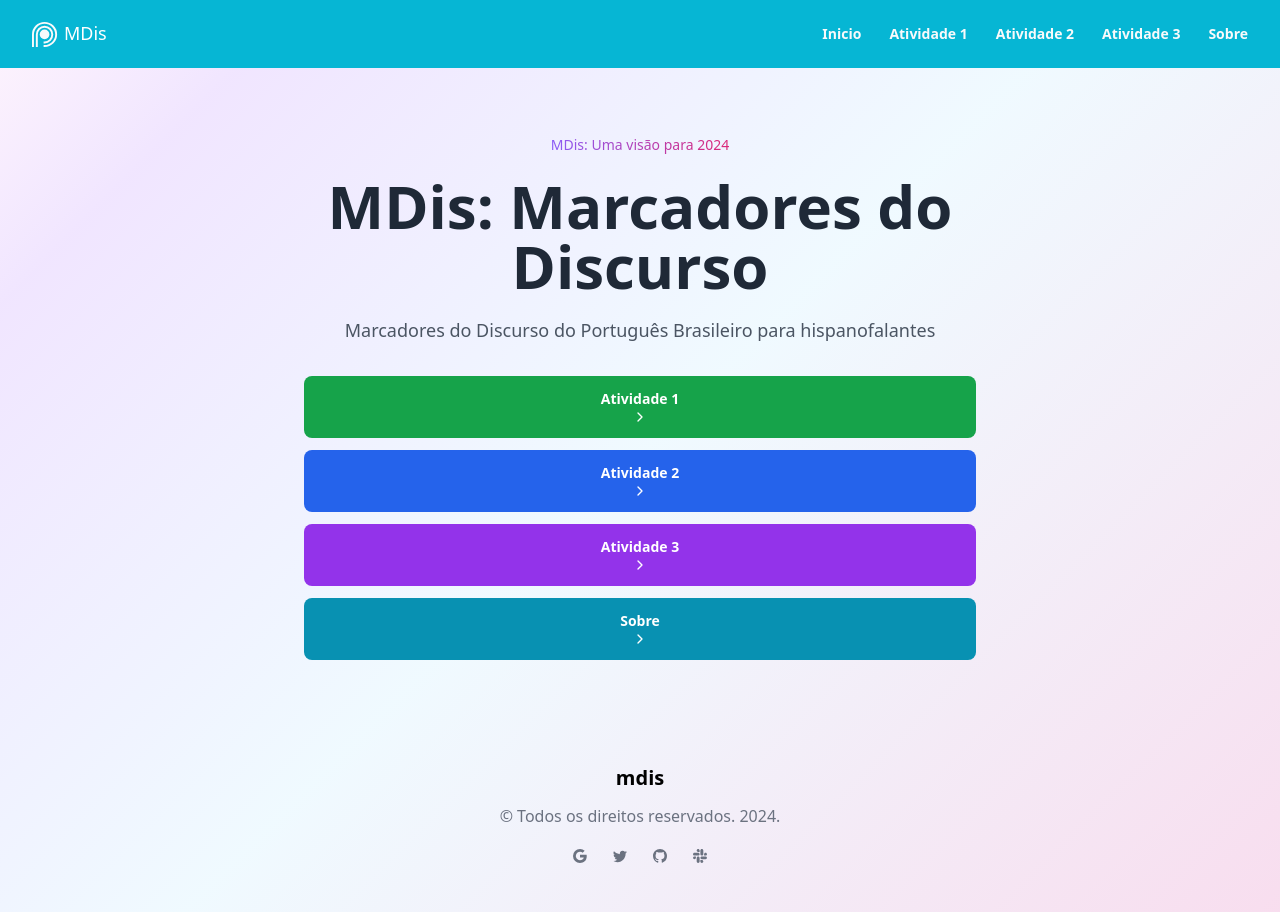
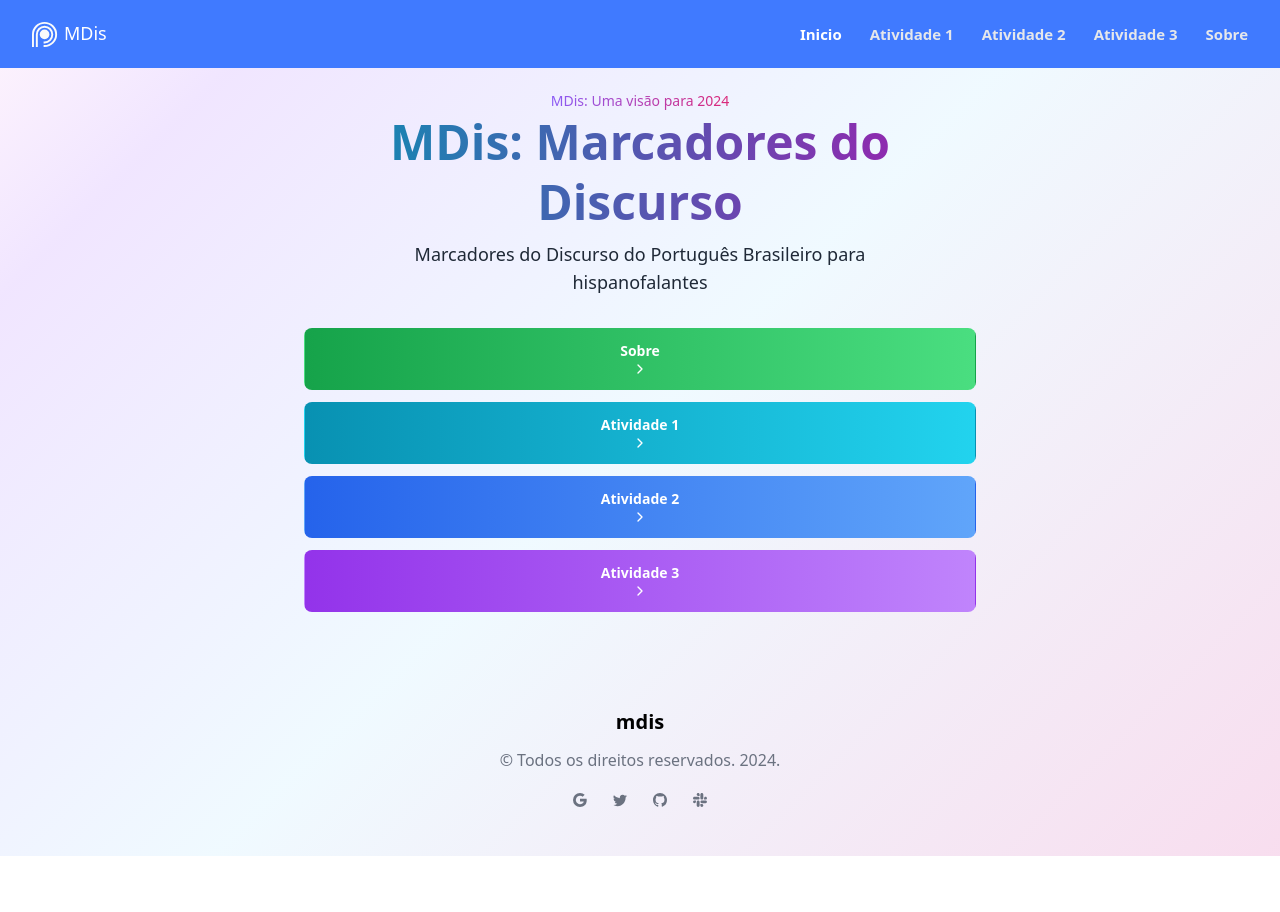
Before and after one commit to mateusdata/mdis, a React (Create React App) app: page / in a window 1280 px wide. After the commit the page ends 856 px from the top, so only its background shows below. Built offline with nearby package versions, Linux system fonts and the light colour scheme.

Commit message:
updade layout

```diff
--- a/package.json
+++ b/package.json
@@ -12,6 +12,7 @@
     "@types/react": "^18.3.3",
     "@types/react-dom": "^18.3.0",
     "@types/react-router-dom": "^5.3.3",
+    "animate.css": "^4.1.1",
     "antd": "^5.18.3",
     "react": "^18.3.1",
     "react-beautiful-dnd": "^13.1.1",
--- a/src/App.tsx
+++ b/src/App.tsx
@@ -1,4 +1,5 @@
 import Router from "./routes/Router";
+import 'animate.css';
 
 export default function App() {
   return (
--- a/src/components/HeaderPublic.tsx
+++ b/src/components/HeaderPublic.tsx
@@ -2,7 +2,7 @@ import { useEffect, useState } from "react";
 import { Link } from "react-router-dom";
 
 export default function HeaderPublic() {
-
+const [currentPage, setCurrentPage] = useState<number>(1)
     useEffect(() => {
         const handleClickOutside = (event: any) => {
             if (!event.target.closest('header')) {
@@ -21,16 +21,10 @@ export default function HeaderPublic() {
     };
 
     const [openMenu, setOpenMenu] = useState(false)
-    const links = [
-        { name: ' Início', url: '/' },
-        { name: 'Como funciona', url: '/como-funciona' },
-        { name: ' Preços', url: '/precos' },
-    ];
-
 
 
     return (
-        <header className="flex  bg-cyan-500 flex-wrap md:justify-start md:flex-nowrap z-50 w-full text-sm py-3 md:py-0">
+        <header className="flex  bg-[#407aff] flex-wrap md:justify-start md:flex-nowrap z-50 w-full text-sm py-3 md:py-0">
             <nav className="max-w-[85rem] w-full mx-auto px-4 md:px-6 lg:px-8" aria-label="Global">
                 <div className="relative md:flex md:items-center md:justify-between">
                     <div className="flex items-center justify-between">
@@ -83,23 +77,23 @@ export default function HeaderPublic() {
                             <div
                                 className={` ${openMenu ? "flex" : "hidden"} md:flex flex-col gap-x-0 mt-5 divide-y divide-dashed divide-gray-200 md:flex-row md:items-center md:justify-end md:gap-x-7 md:mt-0 md:ps-7 md:divide-y-0 md:divide-solid dark:divide-neutral-700`}>
 
-                                <Link to={"/"} className="text-md font-bold text-gray-50 hover:text-gray-500 py-3 md:py-6 dark:text-neutral-400 dark:hover:text-neutral-500"
+                                <Link onClick={()=>setCurrentPage(1)} to={"/"} className={`text-[15px] ${currentPage===1 ? "text-white": "text-gray-200"} font-bold  hover:text-gray-800 py-3 md:py-6 dark:text-neutral-400 dark:hover:text-neutral-500`}
                                    aria-current="page">
                                    Inicio
                                 </Link>
-                                  <Link to={"/questao1"} className="text-md font-bold text-gray-50 hover:text-gray-500 py-3 md:py-6 dark:text-neutral-400 dark:hover:text-neutral-500"
+                                  <Link onClick={()=>setCurrentPage(2)} to={"/questao1"} className={`text-[15px] ${currentPage===2 ? "text-white": "text-gray-200"} font-bold  hover:text-gray-800 py-3 md:py-6 dark:text-neutral-400 dark:hover:text-neutral-500`}
                                    aria-current="page">
                                    Atividade 1
                                 </Link>
-                                <Link to={"/questao2"} className="text-md font-bold text-gray-50 hover:text-gray-500 py-3 md:py-6 dark:text-neutral-400 dark:hover:text-neutral-500"
+                                <Link onClick={()=>setCurrentPage(3)} to={"/questao2"} className={`text-[15px] ${currentPage===3 ? "text-white": "text-gray-200"} font-bold  hover:text-gray-800 py-3 md:py-6 dark:text-neutral-400 dark:hover:text-neutral-500`}
                                    aria-current="page">
                                    Atividade 2
                                 </Link>
-                                <Link to={"/questao3"} className="text-md font-bold text-gray-50 hover:text-gray-500 py-3 md:py-6 dark:text-neutral-400 dark:hover:text-neutral-500"
+                                <Link onClick={()=>setCurrentPage(4)} to={"/questao3"} className={`text-[15px] ${currentPage===4 ? "text-white": "text-gray-200"} font-bold  hover:text-gray-800 py-3 md:py-6 dark:text-neutral-400 dark:hover:text-neutral-500`}
                                    aria-current="page">
                                    Atividade 3
                                 </Link>
-                                <Link to={"/sobre"} className="text-md font-bold text-gray-50 hover:text-gray-500 py-3 md:py-6 dark:text-neutral-400 dark:hover:text-neutral-500"
+                                <Link onClick={()=>setCurrentPage(5)} to={"/sobre"} className={`text-[15px] ${currentPage===5 ? "text-white": "text-gray-200"} font-bold  hover:text-gray-800 py-3 md:py-6 dark:text-neutral-400 dark:hover:text-neutral-500`}
                                    aria-current="page">
                                    Sobre
                                 </Link>
--- a/src/pages/Home.tsx
+++ b/src/pages/Home.tsx
@@ -5,7 +5,7 @@ export default function Home() {
     return (
         <>
 
-            <div className="relative overflow-hidden">
+            <div className="relative overflow-hidden min-h-[75vh] p-3">
 
                 <div aria-hidden="true" className="flex absolute -top-96 start-1/2 transform -translate-x-1/2">
                     <div className=" to-purple-100 blur-3xl w-[25rem] h-[44rem] rotate-[-60deg] transform -translate-x-[10rem] dark:from-violet-900/50 dark:to-purple-900"></div>
@@ -14,45 +14,114 @@ export default function Home() {
 
 
                 <div className="relative z-10">
-                    <div className="max-w-[85rem] mx-auto px-4 sm:px-6 lg:px-8 py-10 lg:py-16">
+                    <div className="mt-2">
                         <div className="max-w-2xl text-center mx-auto">
-                            <p className="inline-block text-sm font-medium bg-clip-text bg-gradient-to-l from-pink-600 to-violet-500 text-transparent dark:from-blue-400 dark:to-violet-600">
+                            <p className="animate__animated animate__fadeInDown inline-block text-sm font-medium bg-clip-text bg-gradient-to-l from-pink-600 to-violet-500 text-transparent dark:from-blue-400 dark:to-violet-600">
                                 MDis: Uma visão para 2024
                             </p>
 
+                            <div className="max-w-2xl mx-auto text-center mb-1 2xl:mt-10 ">
+                                <h2
+                                    className="text-3xl leading-tight font-bold md:text-4xl md:leading-tight lg:text-5xl lg:leading-tight bg-clip-text bg-gradient-to-r from-cyan-600 to-fuchsia-700 text-transparent">
+                                    MDis: Marcadores do Discurso
+                                </h2>
+                                <p className="mt-2 md:px-24 lg:text-lg text-gray-800 dark:text-neutral-200">
+                                    Marcadores do Discurso do Português Brasileiro para hispanofalantes
 
-                            <div className="mt-5 max-w-2xl">
-                                <h1 className="block font-semibold text-gray-800 text-4xl md:text-5xl lg:text-6xl dark:text-neutral-200">
-                                MDis: Marcadores do Discurso
-                                </h1>
+                                </p>
+
+
                             </div>
 
 
-                            <div className="mt-5 max-w-3xl">
-                                <p className="text-lg text-gray-600 dark:text-neutral-400">Marcadores do Discurso do Português Brasileiro para hispanofalantes</p>
-                            </div>
 
 
                             <div className="mt-8 gap-3 flex flex-col justify-center">
-                                <Link to={"/questao1"} className="py-3 px-4 inline-flex flex-col items-center gap-x-2 text-sm font-semibold rounded-lg border border-transparent bg-green-600 text-white hover:bg-green-700 disabled:opacity-50 disabled:pointer-events-none" >
-                                   Atividade 1
-                                    <svg className="flex-shrink-0 size-4" xmlns="http://www.w3.org/2000/svg" width="24" height="24" viewBox="0 0 24 24" fill="none" stroke="currentColor" stroke-width="2" stroke-linecap="round" stroke-linejoin="round"><path d="m9 18 6-6-6-6" /></svg>
+                                <Link
+                                    to="/sobre"
+                                    className="py-3 px-4 inline-flex flex-col items-center gap-x-2 text-sm font-semibold rounded-lg border border-transparent bg-gradient-to-r from-green-600 to-green-400 text-white hover:from-green-700 hover:to-green-500 disabled:opacity-50 disabled:pointer-events-none"
+                                >
+                                    Sobre
+                                    <svg
+                                        className="flex-shrink-0 size-4"
+                                        xmlns="http://www.w3.org/2000/svg"
+                                        width="24"
+                                        height="24"
+                                        viewBox="0 0 24 24"
+                                        fill="none"
+                                        stroke="currentColor"
+                                        strokeWidth="2"
+                                        strokeLinecap="round"
+                                        strokeLinejoin="round"
+                                    >
+                                        <path d="m9 18 6-6-6-6" />
+                                    </svg>
                                 </Link>
 
-                                <Link to={"/questao2"} className="py-3 px-4 inline-flex flex-col items-center gap-x-2 text-sm font-semibold rounded-lg border border-transparent bg-blue-600 text-white hover:bg-blue-700 disabled:opacity-50 disabled:pointer-events-none" >
-                                   Atividade 2
-                                    <svg className="flex-shrink-0 size-4" xmlns="http://www.w3.org/2000/svg" width="24" height="24" viewBox="0 0 24 24" fill="none" stroke="currentColor" stroke-width="2" stroke-linecap="round" stroke-linejoin="round"><path d="m9 18 6-6-6-6" /></svg>
+                                <Link
+                                    to="/questao1"
+                                    className="py-3 px-4 inline-flex flex-col items-center gap-x-2 text-sm font-semibold rounded-lg border border-transparent bg-gradient-to-r from-cyan-600 to-cyan-400 text-white hover:from-cyan-700 hover:to-cyan-500 disabled:opacity-50 disabled:pointer-events-none"
+                                >
+                                    Atividade 1
+                                    <svg
+                                        className="flex-shrink-0 size-4"
+                                        xmlns="http://www.w3.org/2000/svg"
+                                        width="24"
+                                        height="24"
+                                        viewBox="0 0 24 24"
+                                        fill="none"
+                                        stroke="currentColor"
+                                        strokeWidth="2"
+                                        strokeLinecap="round"
+                                        strokeLinejoin="round"
+                                    >
+                                        <path d="m9 18 6-6-6-6" />
+                                    </svg>
                                 </Link>
 
-                                <Link to={"/questao3"} className="py-3 px-4 inline-flex flex-col items-center gap-x-2 text-sm font-semibold rounded-lg border border-transparent bg-purple-600 text-white hover:bg-purple-700 disabled:opacity-50 disabled:pointer-events-none" >
-                                   Atividade 3
-                                    <svg className="flex-shrink-0 size-4" xmlns="http://www.w3.org/2000/svg" width="24" height="24" viewBox="0 0 24 24" fill="none" stroke="currentColor" stroke-width="2" stroke-linecap="round" stroke-linejoin="round"><path d="m9 18 6-6-6-6" /></svg>
+                                <Link
+                                    to="/questao2"
+                                    className="py-3 px-4 inline-flex flex-col items-center gap-x-2 text-sm font-semibold rounded-lg border border-transparent bg-gradient-to-r from-blue-600 to-blue-400 text-white hover:from-blue-700 hover:to-blue-500 disabled:opacity-50 disabled:pointer-events-none"
+                                >
+                                    Atividade 2
+                                    <svg
+                                        className="flex-shrink-0 size-4"
+                                        xmlns="http://www.w3.org/2000/svg"
+                                        width="24"
+                                        height="24"
+                                        viewBox="0 0 24 24"
+                                        fill="none"
+                                        stroke="currentColor"
+                                        strokeWidth="2"
+                                        strokeLinecap="round"
+                                        strokeLinejoin="round"
+                                    >
+                                        <path d="m9 18 6-6-6-6" />
+                                    </svg>
                                 </Link>
 
-                                <Link to={"/sobre"} className="py-3 px-4 inline-flex flex-col items-center gap-x-2 text-sm font-semibold rounded-lg border border-transparent bg-cyan-600 text-white hover:bg-cyan-700 disabled:opacity-50 disabled:pointer-events-none" >
-                                   Sobre
-                                    <svg className="flex-shrink-0 size-4" xmlns="http://www.w3.org/2000/svg" width="24" height="24" viewBox="0 0 24 24" fill="none" stroke="currentColor" stroke-width="2" stroke-linecap="round" stroke-linejoin="round"><path d="m9 18 6-6-6-6" /></svg>
+                                <Link
+                                    to="/questao3"
+                                    className="py-3 px-4 inline-flex flex-col items-center gap-x-2 text-sm font-semibold rounded-lg border border-transparent bg-gradient-to-r from-purple-600 to-purple-400 text-white hover:from-purple-700 hover:to-purple-500 disabled:opacity-50 disabled:pointer-events-none"
+                                >
+                                    Atividade 3
+                                    <svg
+                                        className="flex-shrink-0 size-4"
+                                        xmlns="http://www.w3.org/2000/svg"
+                                        width="24"
+                                        height="24"
+                                        viewBox="0 0 24 24"
+                                        fill="none"
+                                        stroke="currentColor"
+                                        strokeWidth="2"
+                                        strokeLinecap="round"
+                                        strokeLinejoin="round"
+                                    >
+                                        <path d="m9 18 6-6-6-6" />
+                                    </svg>
                                 </Link>
+
+
 
                             </div>
 
--- a/src/pages/Question1.tsx
+++ b/src/pages/Question1.tsx
@@ -70,7 +70,7 @@ const FraseOrganizada: React.FC<{ frase: Frase }> = ({ frase }) => {
   };
 
   return (
-    <div className={`p-4 border rounded-lg  shadow-md bg-gray-100 ${mensagem === "Correto!" && " border border-green-600"}`}>
+    <div className={`p-4 border rounded-lg  shadow-md bg-gray-200 ${mensagem === "Correto!" && " border border-green-600"}`}>
       <p className="mb-4">
         {embaralhado.map((parte, indice) => (
           <button
@@ -129,7 +129,6 @@ const App: React.FC = () => {
 
   return (
     <div className="container mx-auto p-8 ">
-      <h1 className="text-3xl font-bold mb-8 text-center">Frases Organizadas</h1>
 
       <h2 className='text-xl font-bold mb-8 text-center'>
         Ordene as frases a seguir e utilize o marcador
--- a/src/pages/Question2.tsx
+++ b/src/pages/Question2.tsx
@@ -101,7 +101,7 @@ const App: React.FC = () => (
   <div className="flex justify-center mt-4  p-3 ">
     <div>
       <div className='w-full '>
-        <h1 className='text-lg font-bold text-center mb-8'> Selecione os marcadores do discurso e agrupe-os na descrição adequada.
+        <h1 className='text-lg font-bold text-center mb-8'> selecione o marcador do discurso adequado a cada descrição.
         </h1>
       </div>
       <div className="flex flex-col w-full gap-2 border-red-50">
```
Also changed, not shown: src/pages/DiscourseMarkersTable.tsx (+17 -8 lines), 1 other file (tests, documents, lock files or other folders).
